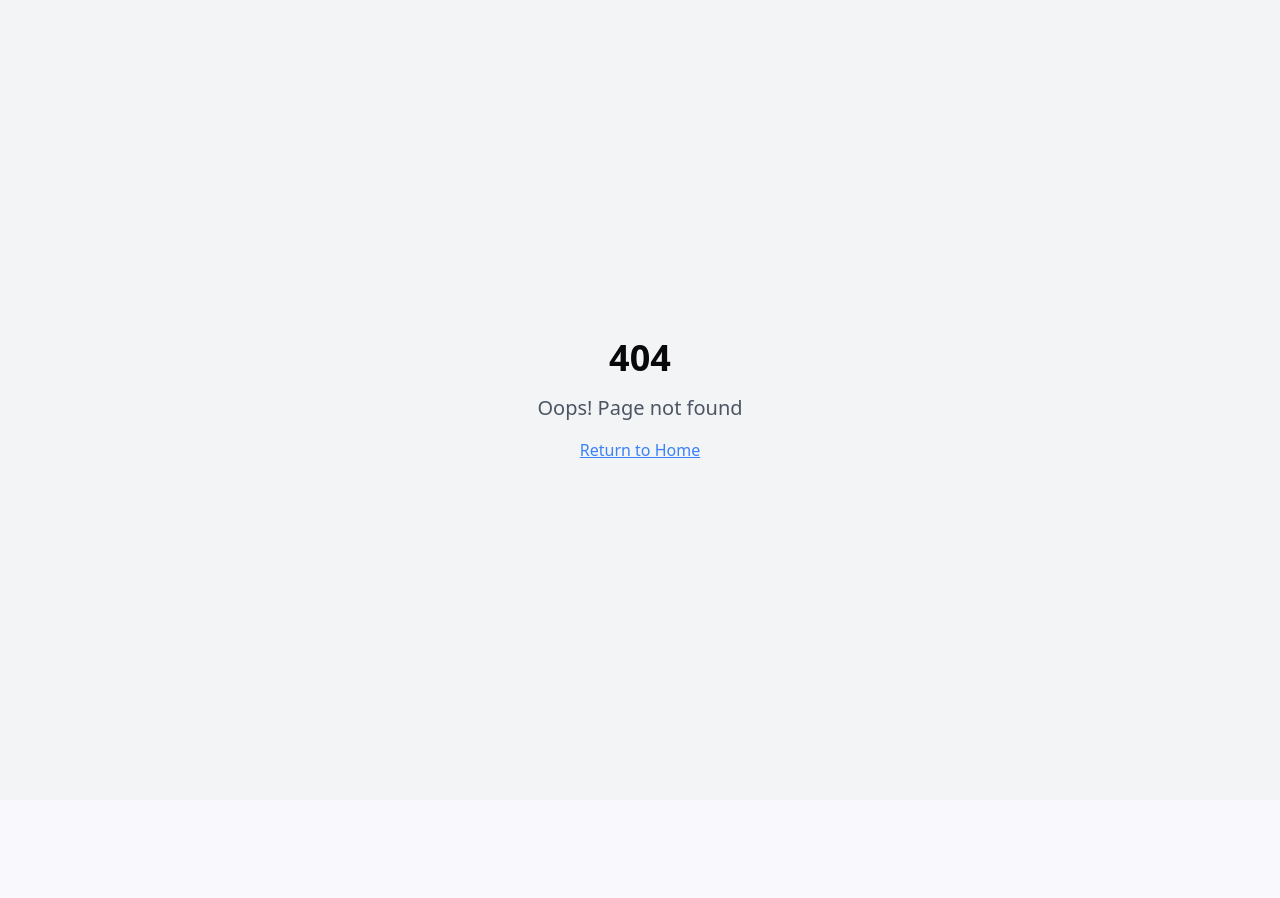
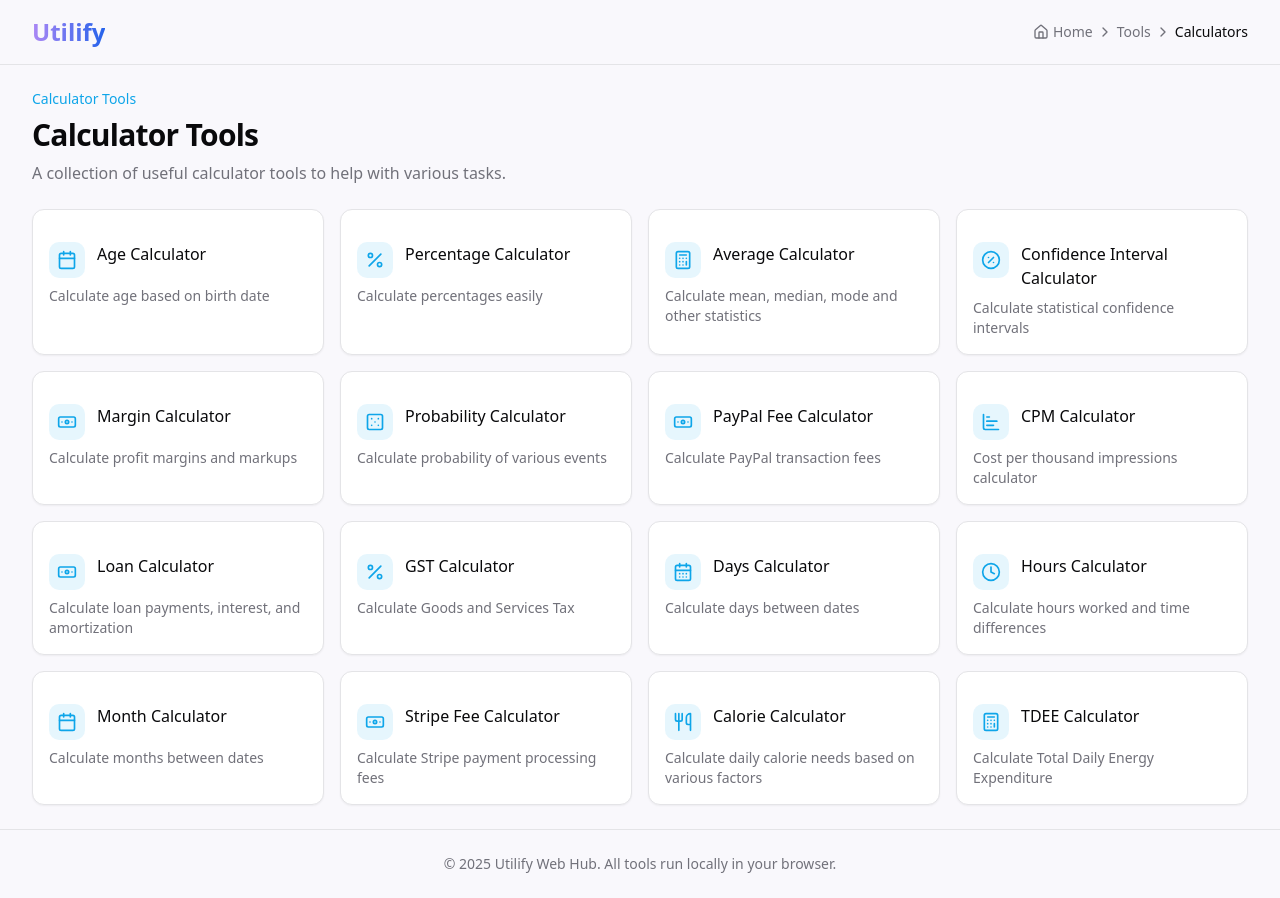
Before and after one commit to johnlar455/utilify-web-hub, a React (Vite) app: page /tools/calculators in a window 1280 px wide. Before the commit this address had no page. Before the commit the page ends 800 px from the top, so only its background shows below. Built offline with nearby package versions, Linux system fonts and the light colour scheme.

Commit message:
feat: Implement grid layout for tools
Refactor the tools page and calculator tools page to display tools in a grid layout for improved organization and user experience.

```diff
--- a/src/App.tsx
+++ b/src/App.tsx
@@ -1,3 +1,4 @@
+
 import { Toaster } from "@/components/ui/toaster";
 import { Toaster as Sonner } from "@/components/ui/sonner";
 import { TooltipProvider } from "@/components/ui/tooltip";
@@ -54,6 +55,7 @@ import PowerConverter from "./pages/tools/converters/PowerConverter";
 import EnergyConverter from "./pages/tools/converters/EnergyConverter";
 import AngleConverter from "./pages/tools/converters/AngleConverter";
 import CurrencyConverter from "./pages/tools/converters/CurrencyConverter";
+import CalculatorsIndex from "./pages/tools/calculators";
 
 const queryClient = new QueryClient();
 
@@ -80,6 +82,7 @@ const App = () => (
           <Route path="/tools/image/base64-to-image" element={<Layout><Base64ToImage /></Layout>} />
 
           {/* Calculator Tools */}
+          <Route path="/tools/calculators" element={<Layout><CalculatorsIndex /></Layout>} />
           <Route path="/tools/calculators/age-calculator" element={<Layout><AgeCalculator /></Layout>} />
           <Route path="/tools/calculators/percentage-calculator" element={<Layout><PercentageCalculator /></Layout>} />
           <Route path="/tools/calculators/average-calculator" element={<Layout><AverageCalculator /></Layout>} />
--- a/src/components/Header.tsx
+++ b/src/components/Header.tsx
@@ -11,7 +11,7 @@ const Header: React.FC = () => {
   // Custom mapping for specific categories to their default pages
   const categoryDefaultPages: { [key: string]: string } = {
     'converters': '/tools/converters/unit-converter',
-    'calculators': '/tools/calculators/age-calculator',
+    'calculators': '/tools/calculators',
     // Add more mappings if needed
   };
 
--- /dev/null
+++ b/src/pages/tools/calculators/index.tsx
@@ -0,0 +1,173 @@
+
+import React from 'react';
+import { Link } from 'react-router-dom';
+import {
+  Percent,
+  Calculator,
+  CirclePercent,
+  Dice5,
+  Banknote,
+  ChartBar,
+  Clock,
+  CalendarDays,
+  Calendar,
+  Utensils
+} from 'lucide-react';
+import { Card, CardContent } from '@/components/ui/card';
+
+interface CalculatorTool {
+  id: string;
+  title: string;
+  description: string;
+  path: string;
+  icon: React.ElementType;
+}
+
+const calculatorTools: CalculatorTool[] = [
+  {
+    id: 'age-calculator',
+    title: 'Age Calculator',
+    description: 'Calculate age based on birth date',
+    path: '/tools/calculators/age-calculator',
+    icon: Calendar,
+  },
+  {
+    id: 'percentage-calculator',
+    title: 'Percentage Calculator',
+    description: 'Calculate percentages easily',
+    path: '/tools/calculators/percentage-calculator',
+    icon: Percent,
+  },
+  {
+    id: 'average-calculator',
+    title: 'Average Calculator',
+    description: 'Calculate mean, median, mode and other statistics',
+    path: '/tools/calculators/average-calculator',
+    icon: Calculator,
+  },
+  {
+    id: 'confidence-interval-calculator',
+    title: 'Confidence Interval Calculator',
+    description: 'Calculate statistical confidence intervals',
+    path: '/tools/calculators/confidence-interval-calculator',
+    icon: CirclePercent,
+  },
+  {
+    id: 'margin-calculator',
+    title: 'Margin Calculator',
+    description: 'Calculate profit margins and markups',
+    path: '/tools/calculators/margin-calculator',
+    icon: Banknote,
+  },
+  {
+    id: 'probability-calculator',
+    title: 'Probability Calculator',
+    description: 'Calculate probability of various events',
+    path: '/tools/calculators/probability-calculator',
+    icon: Dice5,
+  },
+  {
+    id: 'paypal-fee-calculator',
+    title: 'PayPal Fee Calculator',
+    description: 'Calculate PayPal transaction fees',
+    path: '/tools/calculators/paypal-fee-calculator',
+    icon: Banknote,
+  },
+  {
+    id: 'cpm-calculator',
+    title: 'CPM Calculator',
+    description: 'Cost per thousand impressions calculator',
+    path: '/tools/calculators/cpm-calculator',
+    icon: ChartBar,
+  },
+  {
+    id: 'loan-calculator',
+    title: 'Loan Calculator',
+    description: 'Calculate loan payments, interest, and amortization',
+    path: '/tools/calculators/loan-calculator',
+    icon: Banknote,
+  },
+  {
+    id: 'gst-calculator',
+    title: 'GST Calculator',
+    description: 'Calculate Goods and Services Tax',
+    path: '/tools/calculators/gst-calculator',
+    icon: Percent,
+  },
+  {
+    id: 'days-calculator',
+    title: 'Days Calculator',
+    description: 'Calculate days between dates',
+    path: '/tools/calculators/days-calculator',
+    icon: CalendarDays,
+  },
+  {
+    id: 'hours-calculator',
+    title: 'Hours Calculator',
+    description: 'Calculate hours worked and time differences',
+    path: '/tools/calculators/hours-calculator',
+    icon: Clock,
+  },
+  {
+    id: 'month-calculator',
+    title: 'Month Calculator',
+    description: 'Calculate months between dates',
+    path: '/tools/calculators/month-calculator',
+    icon: Calendar,
+  },
+  {
+    id: 'stripe-fee-calculator',
+    title: 'Stripe Fee Calculator',
+    description: 'Calculate Stripe payment processing fees',
+    path: '/tools/calculators/stripe-fee-calculator',
+    icon: Banknote,
+  },
+  {
+    id: 'calorie-calculator',
+    title: 'Calorie Calculator',
+    description: 'Calculate daily calorie needs based on various factors',
+    path: '/tools/calculators/calorie-calculator',
+    icon: Utensils,
+  },
+  {
+    id: 'tdee-calculator',
+    title: 'TDEE Calculator',
+    description: 'Calculate Total Daily Energy Expenditure',
+    path: '/tools/calculators/tdee-calculator',
+    icon: Calculator,
+  },
+];
+
+const CalculatorsIndex: React.FC = () => {
+  return (
+    <div className="space-y-6">
+      <div className="space-y-2">
+        <div className="text-calculatorTool text-sm font-medium">Calculator Tools</div>
+        <h1 className="text-3xl font-bold tracking-tight">Calculator Tools</h1>
+        <p className="text-muted-foreground max-w-3xl">
+          A collection of useful calculator tools to help with various tasks.
+        </p>
+      </div>
+
+      <div className="grid grid-cols-1 sm:grid-cols-2 md:grid-cols-3 lg:grid-cols-4 gap-4">
+        {calculatorTools.map((tool) => (
+          <Link key={tool.id} to={tool.path}>
+            <Card className="h-full transition-all hover:shadow-md">
+              <CardContent className="p-4 h-full flex flex-col">
+                <div className="flex items-start mb-2 pt-4">
+                  <div className="p-2 rounded-md bg-calculatorTool/10 text-calculatorTool mr-3">
+                    <tool.icon className="h-5 w-5" />
+                  </div>
+                  <h3 className="font-medium">{tool.title}</h3>
+                </div>
+                <p className="text-sm text-muted-foreground">{tool.description}</p>
+              </CardContent>
+            </Card>
+          </Link>
+        ))}
+      </div>
+    </div>
+  );
+};
+
+export default CalculatorsIndex;
--- a/src/pages/tools/converters/UnitConverter.tsx
+++ b/src/pages/tools/converters/UnitConverter.tsx
@@ -2,7 +2,6 @@
 import React from 'react';
 import { Link } from 'react-router-dom';
 import ToolLayout from '@/components/ToolLayout';
-import { Button } from '@/components/ui/button';
 import {
   Ruler,
   Square,
@@ -18,6 +17,7 @@ import {
   RotateCcw,
   DollarSign
 } from 'lucide-react';
+import { Card, CardContent } from '@/components/ui/card';
 
 interface ConverterType {
   id: string;
@@ -151,25 +151,30 @@ const UnitConverter: React.FC = () => {
       }
     >
       <div className="p-6 space-y-6">
-        <div className="grid grid-cols-1 md:grid-cols-2 lg:grid-cols-3 gap-4">
+        <div className="grid grid-cols-1 sm:grid-cols-2 md:grid-cols-3 gap-4">
           {converterTypes.map((converter) => (
-            <div key={converter.id} className="flex flex-col">
+            <div key={converter.id} className="flex flex-col h-full">
               {converter.implemented ? (
                 <Link
                   to={converter.path}
-                  className="block h-full p-4 rounded-md border hover:bg-muted/50 transition-all"
+                  className="h-full"
                 >
-                  <div className="flex items-center mb-2">
+                  <Card className="h-full transition-all hover:shadow-md">
+                    <CardContent className="p-4 h-full flex flex-col">
+                      <div className="flex items-start mb-2 pt-4">
                         <div className="p-2 rounded-md bg-converterTool/10 text-converterTool mr-3">
                           <converter.icon className="h-5 w-5" />
                         </div>
                         <h3 className="font-medium">{converter.title}</h3>
                       </div>
                       <p className="text-sm text-muted-foreground">{converter.description}</p>
+                    </CardContent>
+                  </Card>
                 </Link>
               ) : (
-                <div className="block h-full p-4 rounded-md border bg-muted/30 opacity-60 cursor-not-allowed">
-                  <div className="flex items-center mb-2">
+                <Card className="h-full bg-muted/30 opacity-60 cursor-not-allowed">
+                  <CardContent className="p-4 h-full flex flex-col">
+                    <div className="flex items-start mb-2 pt-4">
                       <div className="p-2 rounded-md bg-converterTool/10 text-converterTool mr-3">
                         <converter.icon className="h-5 w-5" />
                       </div>
@@ -179,7 +184,8 @@ const UnitConverter: React.FC = () => {
                       </div>
                     </div>
                     <p className="text-sm text-muted-foreground">{converter.description}</p>
-                </div>
+                  </CardContent>
+                </Card>
               )}
             </div>
           ))}
```
Lines whose indentation alone changed are shown as unchanged.
